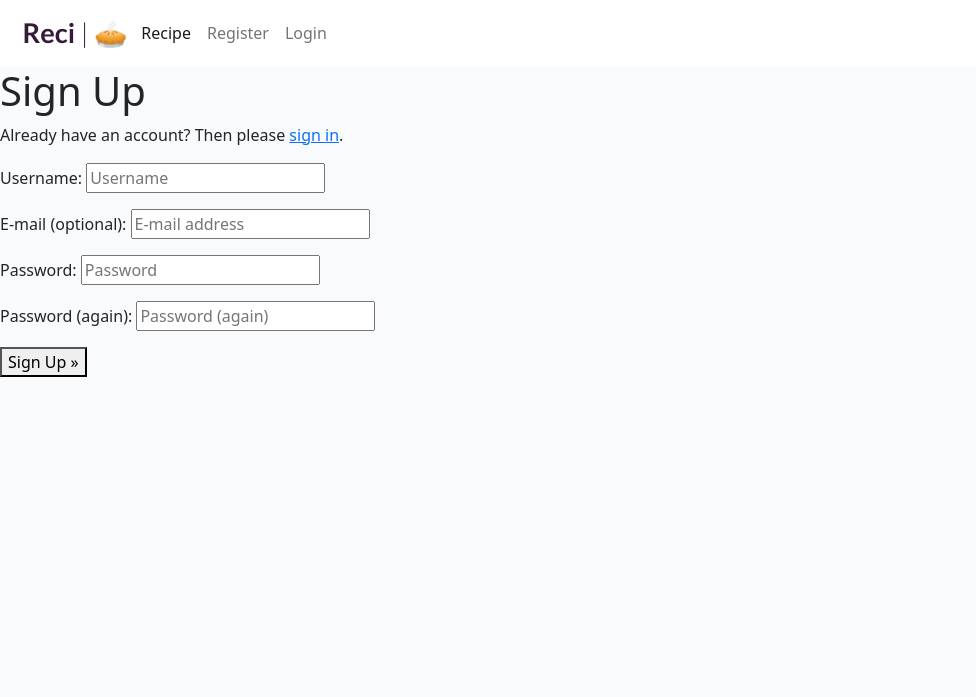
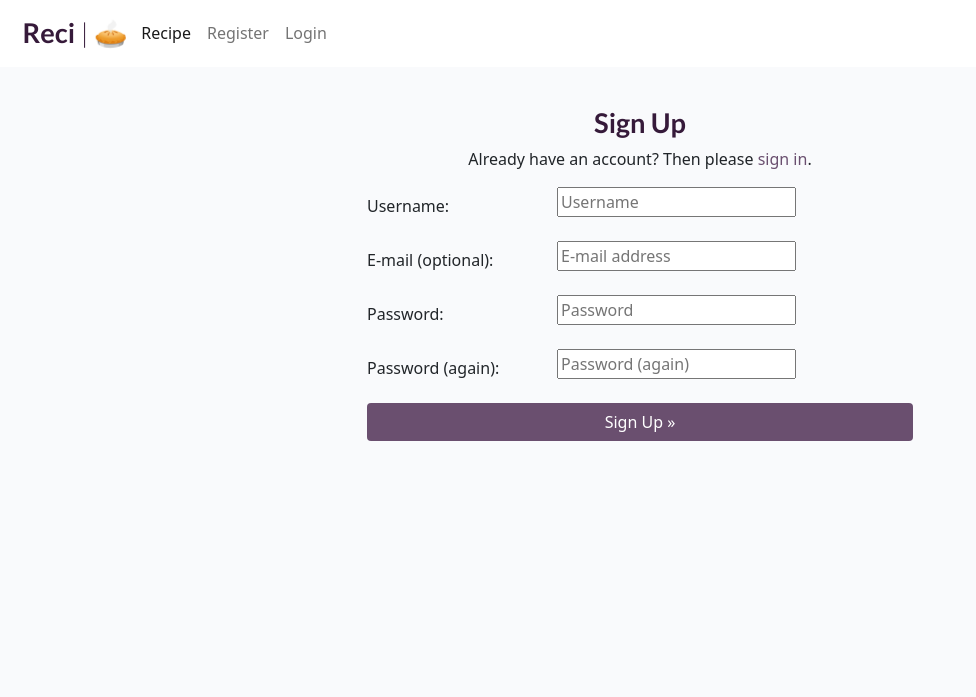
Before and after one commit to Haniibani/Portfolio-project-4, a Django app: page /accounts/signup/ in a window 1280 px wide. Shown: the top 697 px of the page, without its empty margins (0-976 px from the left). Run offline with Django 3.2, Linux system fonts and the light colour scheme.

Commit message:
Add style to signup.html

```diff
--- a/templates/account/signup.html
+++ b/templates/account/signup.html
@@ -1,21 +1,29 @@
 {% extends "base.html" %}
 
-{% load i18n %}
-
-{% block head_title %}{% trans "Signup" %}{% endblock %}
+{% block head_title %}Sign Up{% endblock %}
 
 {% block content %}
-<h1>{% trans "Sign Up" %}</h1>
-
-<p>{% blocktrans %}Already have an account? Then please <a href="{{ login_url }}">sign in</a>.{% endblocktrans %}</p>
-
+<div class="container mt-4">
+    <div class="row">
+        <div class="col-md-6 offset-md-3 card py-3 light-bg">
+            <h1 class="text-center brand-centered">Sign Up</h1>
+            <p class="text-center">Already have an account? Then please <a href="{{ login_url }}" class="link">sign in</a>.</p>
             <form class="signup" id="signup_form" method="post" action="{% url 'account_signup' %}">
                 {% csrf_token %}
-  {{ form.as_p }}
+                {% for field in form %}
+                <div class="mb-3 row">
+                    <label for="{{ field.id_for_label }}" class="col-sm-4 col-form-label">{{ field.label_tag }}</label>
+                    <div class="col-sm-8">
+                        {{ field }}
+                    </div>
+                </div>
+                {% endfor %}
                 {% if redirect_field_value %}
                 <input type="hidden" name="{{ redirect_field_name }}" value="{{ redirect_field_value }}" />
                 {% endif %}
-  <button type="submit">{% trans "Sign Up" %} &raquo;</button>
+                <button class="btn btn-signup w-100" type="submit">Sign Up &raquo;</button>
             </form>
-
+        </div>
+    </div>
+</div>
 {% endblock %}
```
Lines whose indentation alone changed are shown as unchanged.
